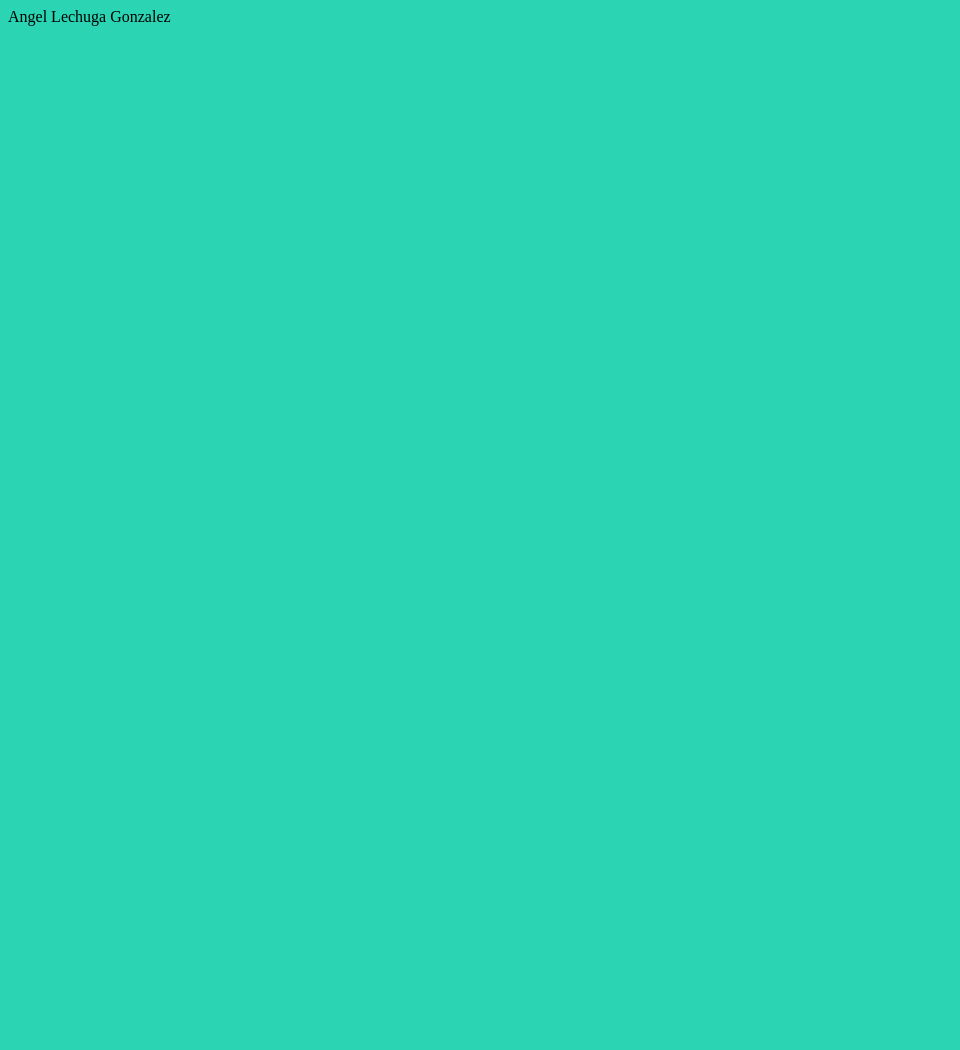
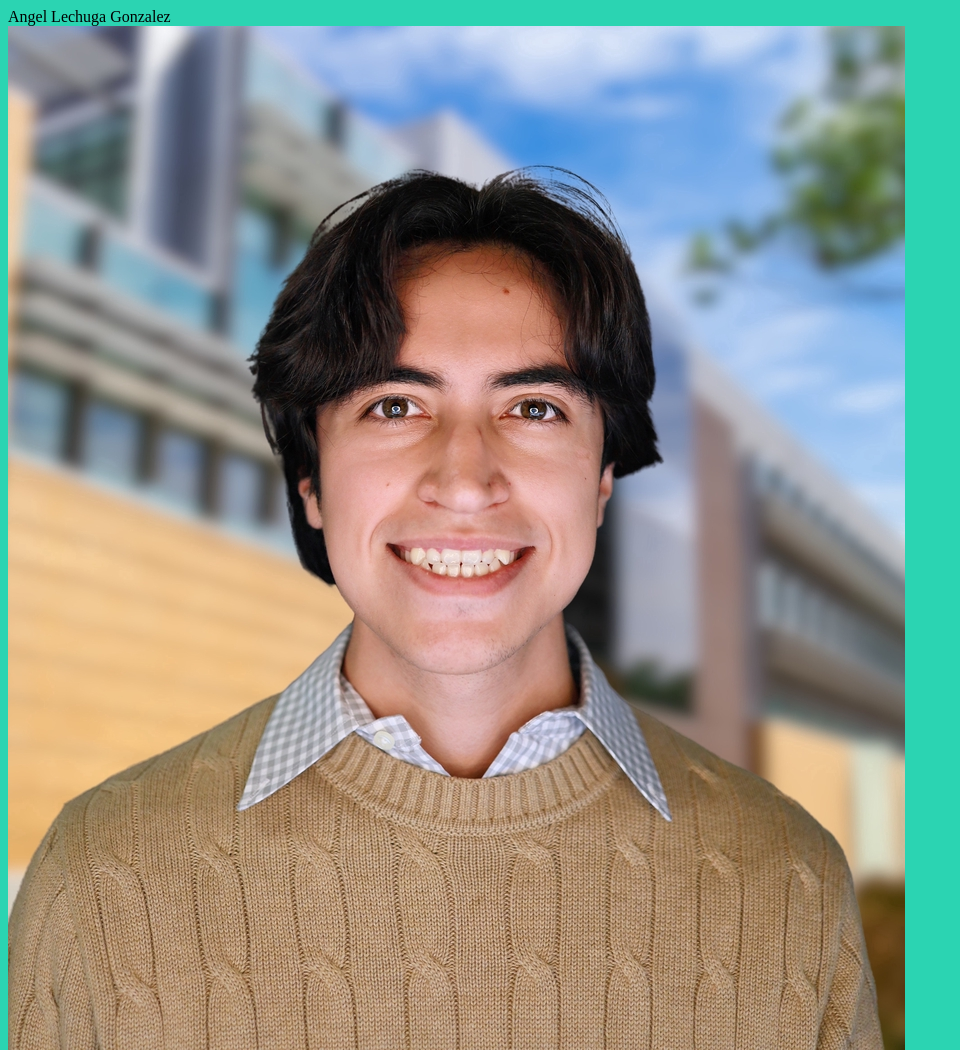
Before and after one commit to caballo-viejo/caballo-viejo.github.io, a plain HTML site: page index.html in a window 1280 px wide. Shown: the whole page, without its empty margins (0-960 px from the left). Before the commit the page ends 800 px from the top, so only its background shows below. Drawn offline with Linux system fonts and the light colour scheme.

Commit message:
added image

```diff
--- a/index.html
+++ b/index.html
@@ -6,4 +6,5 @@
 
 <body>
 <header>Angel Lechuga Gonzalez</header>
+<img src="headshot.jpg" alt="headshot">
 </body>
```
Also changed, not shown: headshot.jpg (added).
